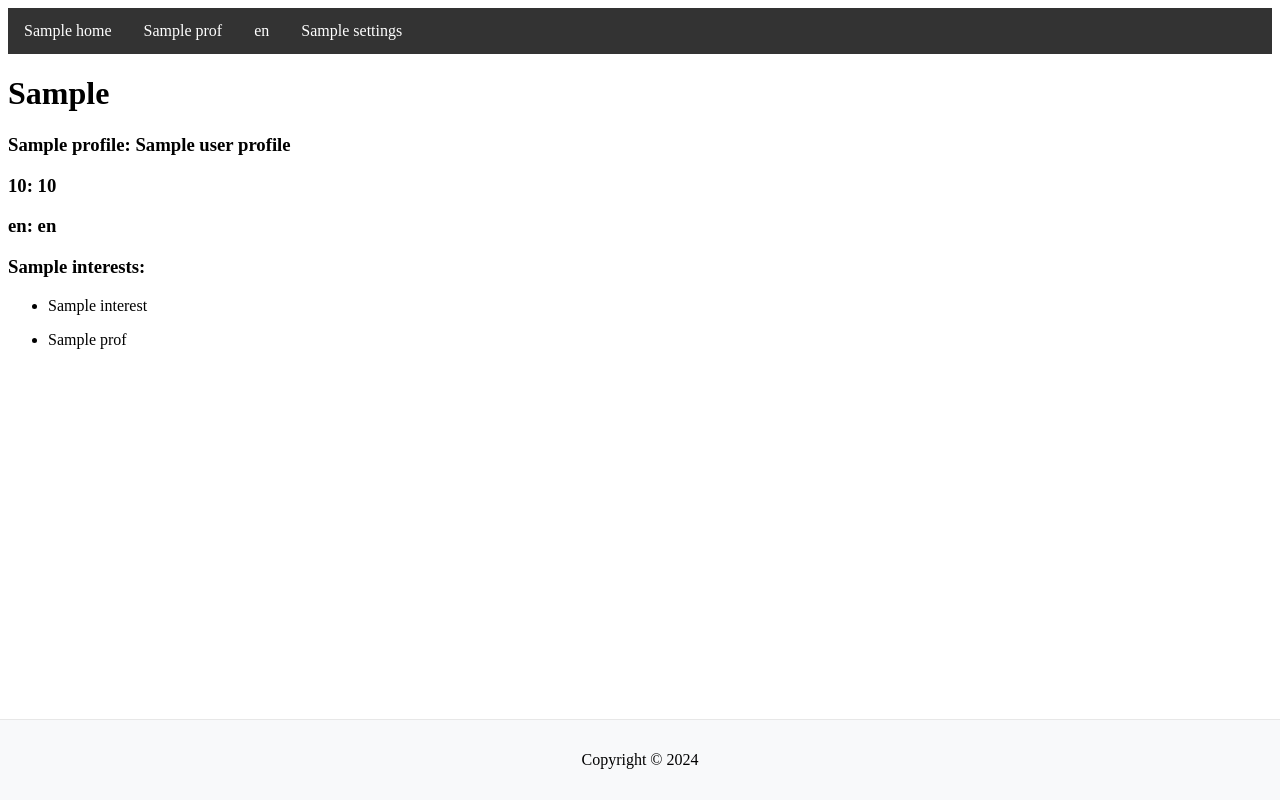
After one commit to StenzelK/LinguaFranka, a FastAPI app: template templates/profile.html in a window 1280 px wide. The commit adds this page. Run offline with FastAPI, Linux system fonts and the light colour scheme; the template is opened without the code that fills it: most values are stand-ins (such as "Sample title", 1, 10 or a date in 2020).

Commit message:
Added user profile read

```diff
--- a/config.yaml
+++ b/config.yaml
@@ -1,7 +1,8 @@
 # Configuration Settings for My Application
 settings:
-  overwrite_sys_lang: true
+  overwrite_sys_lang: false
   language: 'ru'
+  "user_profile": "Stachu"
 
 
 api_keys:
--- a/main.py
+++ b/main.py
@@ -1,9 +1,11 @@
 from fastapi import FastAPI, Request
+from fastapi.staticfiles import StaticFiles
 from fastapi.templating import Jinja2Templates
 from starlette.responses import HTMLResponse
 from utility import *
 
 app = FastAPI()
+app.mount("/static", StaticFiles(directory="static"), name="static")
 templates = Jinja2Templates(directory="templates")
 
 
@@ -12,7 +14,6 @@ templates = Jinja2Templates(directory="templates")
 def read_root(request: Request):
 
     site_data=load_site_data()
-    print(site_data)
 
     translation = load_translations(site_data["site_lang"])
 
@@ -23,4 +24,27 @@ def read_root(request: Request):
 
     content = nest_dictionaries(dicts_to_combine)
 
-    return templates.TemplateResponse("index.html", {"request": request, "content": content})
+    return templates.TemplateResponse("index.html",\
+        {"request": request, "content": content})
+
+@app.get("/profile", response_class=HTMLResponse)
+def read_root(request: Request):
+
+    site_data=load_site_data()
+
+    translation = load_translations(site_data["site_lang"])
+
+    user_profile = load_user_profile(site_data["user_profile"])
+    profile_list = get_profile_list()
+
+    dicts_to_combine = {
+    "nav": translation["nav"],
+    "profile": translation["profile"],
+    "user_profile": user_profile,
+    "profile_list": profile_list
+        }
+
+    content = nest_dictionaries(dicts_to_combine)
+
+    return templates.TemplateResponse("profile.html",\
+        {"request": request, "content": content})
--- /dev/null
+++ b/static/base.css
@@ -0,0 +1,12 @@
+/* footer.css */
+footer {
+    position: fixed;
+    left: 0;
+    bottom: 0;
+    width: 100%;
+    background-color: #f8f9fa;
+    color: black;
+    text-align: center;
+    padding: 15px 0;
+    border-top: 1px solid #e7e7e7;
+}
--- a/templates/static/base.html
+++ b/templates/base.html
@@ -5,9 +5,9 @@
     <meta charset="UTF-8">
     <meta name="viewport" content="width=device-width, initial-scale=1.0">
     <title>{% block title %}My Website{% endblock %}</title>
+    <link rel="stylesheet" href="/static/base.css">
 </head>
 <body>
-<!-- navbar.html -->
 <header>
     <nav>
         <ul style="list-style-type: none; margin: 0; padding: 0; overflow: hidden; background-color: #333;">
@@ -15,13 +15,13 @@
                 <a href="/" style="display: block; color: white; text-align: center; padding: 14px 16px; text-decoration: none;">{{content.nav.home}}</a>
             </li>
             <li style="float: left;">
-                <a href="/about" style="display: block; color: white; text-align: center; padding: 14px 16px; text-decoration: none;">{{content.nav.prof}}</a>
+                <a href="/profile" style="display: block; color: white; text-align: center; padding: 14px 16px; text-decoration: none;">{{content.nav.prof}}</a>
             </li>
             <li style="float: left;">
-                <a href="/about" style="display: block; color: white; text-align: center; padding: 14px 16px; text-decoration: none;">{{content.nav.choose_language}}</a>
+                <a href="/chooselang" style="display: block; color: white; text-align: center; padding: 14px 16px; text-decoration: none;">{{content.nav.choose_language}}</a>
             </li>
             <li style="float: left;">
-                <a href="/services" style="display: block; color: white; text-align: center; padding: 14px 16px; text-decoration: none;">{{content.nav.settings}}</a>
+                <a href="/settings" style="display: block; color: white; text-align: center; padding: 14px 16px; text-decoration: none;">{{content.nav.settings}}</a>
             </li>
         </ul>
     </nav>
@@ -31,6 +31,8 @@
     <!-- Default content goes here -->
     {% endblock %}
 
-    {% include 'static/footer.html' %}
+    <footer>
+        <p>Copyright © 2024</p>
+    </footer>
 </body>
 </html>
--- a/templates/index.html
+++ b/templates/index.html
@@ -1,5 +1,5 @@
 <!-- index.html -->
-{% extends 'static/base.html' %}
+{% extends 'base.html' %}
 
 {% block title %}
 {{ content.index.title }}
--- /dev/null
+++ b/templates/profile.html
@@ -0,0 +1,24 @@
+<!-- profile.html -->
+{% extends 'base.html' %}
+
+{% block title %}
+{{ content.profile.title }}
+{% endblock %}
+
+{% block content %}
+<h1>{{ content.profile.current_profile }}</h1>
+<h3>{{ content.profile.name }}: {{ content.user_profile.name }}</h3>
+<h3>{{ content.profile.age }}: {{ content.user_profile.age }}</h3>
+<h3>{{ content.profile.nativeLanguage }}: {{ content.user_profile.nativeLanguage }}</h3>
+<h3>{{ content.profile.interests}}:</h3>
+<ul>
+    {% for interest in content.user_profile.interests %}
+    <li>{{ interest }}</li>
+    {% endfor %}
+</ul>
+<ul>
+    {% for prof in content.profile_list %}
+    <li>{{ prof }}</li>
+    {% endfor %}
+</ul>
+{% endblock %}
--- a/templates/static/footer.html
+++ /dev/null
@@ -1,4 +0,0 @@
-<!-- footer.html -->
-<footer>
-    <p>Copyright © 2024</p>
-</footer>
```
Also changed, not shown: translations/en.json (+9 -0 lines), user_profiles/default.json (added, +11 -0 lines), utility.py (+26 -0 lines).
